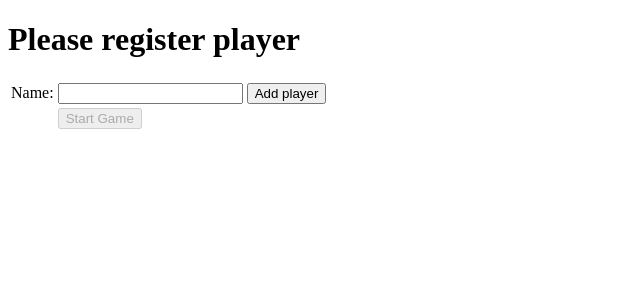
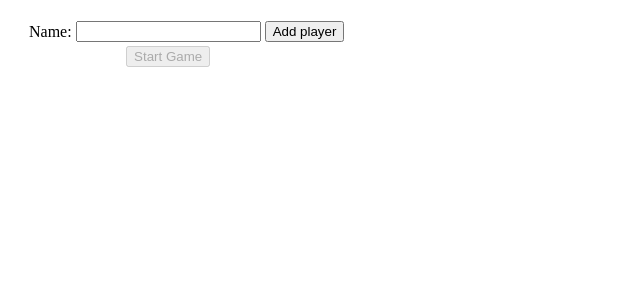
Before and after one commit to LimWaiLeongJeremy/Lady_card, an Angular app: page / in a window 1280 px wide. Shown: the top 300 px of the page, without its empty margins (0-640 px from the left). Built offline with nearby package versions, Linux system fonts and the light colour scheme.

Commit message:
page center alignment

```diff
--- a/src/app/component/game-page/game-page.component.css
+++ b/src/app/component/game-page/game-page.component.css
@@ -0,0 +1,4 @@
+.center {
+    text-align: center;
+    padding: 10px;
+}
--- a/src/app/component/game-page/game-page.component.html
+++ b/src/app/component/game-page/game-page.component.html
@@ -1,4 +1,4 @@
-<p>game-page works!</p>
+<body class="center">
   <div *ngIf="playingDeck.length < 13">
     <h1>
       {{currentCard.characters}} of {{currentCard.house}}
@@ -12,3 +12,4 @@
     <button (click)="drawCard()">Draw</button>
     <button (click)="refresh()">Reset</button>
   </div>
+</body>
--- a/src/app/component/game-page/game-page.component.ts
+++ b/src/app/component/game-page/game-page.component.ts
@@ -28,7 +28,6 @@ export class GamePageComponent implements OnInit{
     this.playerList = newPlayer;
 
     const oldDeck: Card[] = JSON.parse(sessionStorage.getItem('playingDeck') || '[]');
-    // const oldCard: Card = JSON.parse(sessionStorage.getItem('currentCard') || '');
     if (!oldDeck[0]) {
       this.newGame()
     } else {
--- a/src/app/component/register/register.component.css
+++ b/src/app/component/register/register.component.css
@@ -0,0 +1,4 @@
+.center {
+    text-align: center;
+    padding: 10px;
+}
--- a/src/app/component/register/register.component.html
+++ b/src/app/component/register/register.component.html
@@ -1,4 +1,4 @@
-<h1>Please register player</h1>
+<body class="center">
   <div>
     <form [formGroup]="playerForm">
       <table>
@@ -28,3 +28,4 @@
     </li>
   </ul>
   </div>
+</body>
```
Lines whose indentation alone changed are shown as unchanged.
